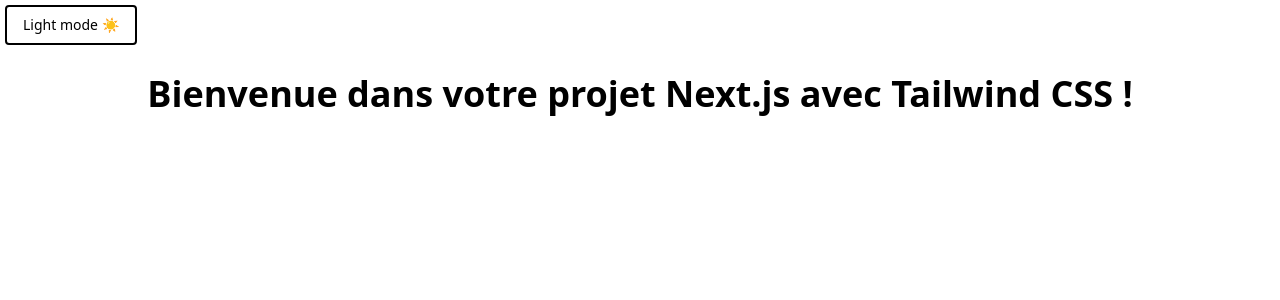
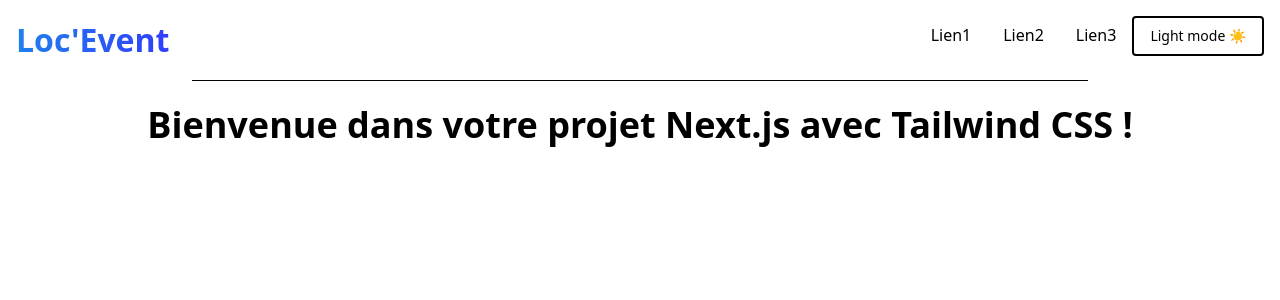
Before and after one commit to Taikhun88/gestion-notes, a Next.js app: page / in a window 1280 px wide. Shown: the top 300 px of the page. Built offline with nearby package versions, Linux system fonts and the light colour scheme.

Commit message:
animated colourful linear gradient on logo

```diff
--- a/src/app/globals.css
+++ b/src/app/globals.css
@@ -23,8 +23,47 @@
   flex-direction: column;
 }
 
+header {
+  display: flex;
+  flex-direction: row;
+  justify-content: space-between;
+  padding: 1rem;
+}
+
+hr {
+  width: 70%;
+  margin: auto;
+}
+
+a {
+  margin: 1rem;
+}
+
 .ThemeBtn {
-  width:fit-content;
-  margin: 5px;
+  width: fit-content;
+  /* margin: 5px; */
   border: 2px var(--color-text) solid;
 }
+
+#logo {
+  height: fit-content;
+  margin: auto 0;
+  font-size: xx-large;
+  font-weight:bolder;
+
+  background: linear-gradient(270deg, #ff00cc, #3333ff, #00ffcc);
+  background-size: 600% 100%;
+  -webkit-background-clip: text;
+  -webkit-text-fill-color: transparent;
+
+  animation: gradientMove 4s linear infinite;
+}
+
+@keyframes gradientMove {
+  0% {
+    background-position: 0% 50%;
+  }
+  100% {
+    background-position: 100% 50%;
+  }
+}
--- a/src/app/layout.tsx
+++ b/src/app/layout.tsx
@@ -1,10 +1,6 @@
 import ThemeProvider from "@/components/ThemeProvider"
-import { Geist, Geist_Mono } from "next/font/google"
 import "./globals.css"
 import ThemeToggle from "@/components/ThemeToggle"
-
-const geistSans = Geist({ variable: "--font-geist-sans", subsets: ["latin"] })
-const geistMono = Geist_Mono({ variable: "--font-geist-mono", subsets: ["latin"] })
 
 export const metadata = {
   title: "App Notes",
@@ -14,11 +10,21 @@
 export default function RootLayout({ children }: { children: React.ReactNode }) {
   return (
     <html lang="fr">
-      <body className={`${geistSans.variable} ${geistMono.variable} antialiased`}>
+      <body>
         <ThemeProvider>
           <header>
-            <ThemeToggle />
+            <div id="logo">
+              <span>Loc'Event</span>
+            </div>
+            <div>
+              <a href="#">Lien1</a>
+              <a href="#">Lien2</a>
+              <a href="#">Lien3</a>
+
+              <ThemeToggle />
+            </div>
           </header>
+          <hr />
           {children}
         </ThemeProvider>
       </body>
```
